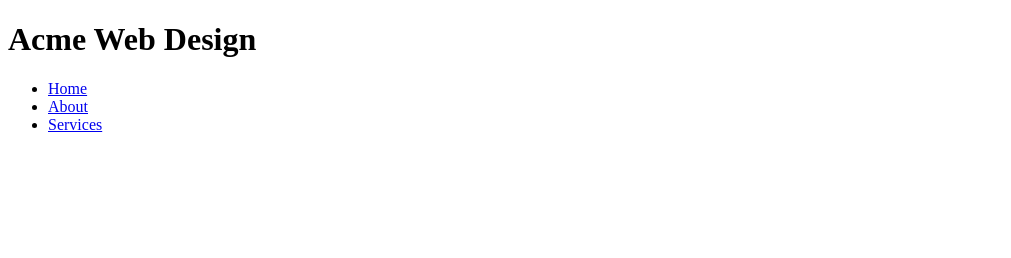
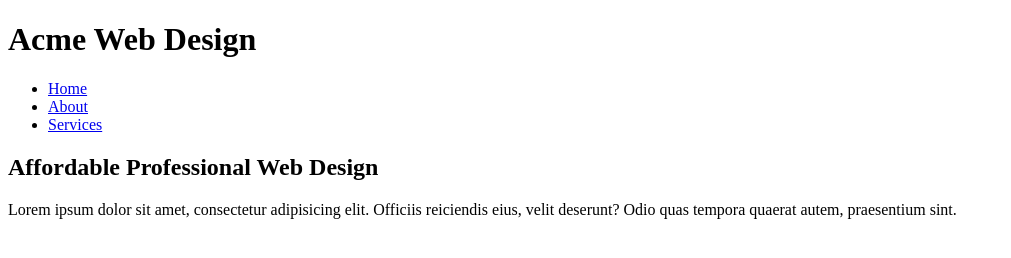
Before and after one commit to Derrick-Nyongesa/acme-landing-page, a plain HTML site: page index.html in a window 1280 px wide. Shown: the whole page, without its empty margins (0-1011 px from the left). Drawn offline with Linux system fonts and the light colour scheme.

Commit message:
added showcase section

```diff
--- a/index.html
+++ b/index.html
@@ -22,5 +22,13 @@
         </div>
     </header>
 
+     <!--showcase-->
+     <section id="showcase">
+        <div class="container">
+            <h1>Affordable Professional Web Design</h1>
+            <p>Lorem ipsum dolor sit amet, consectetur adipisicing elit. Officiis reiciendis eius, velit deserunt? Odio quas tempora quaerat autem, praesentium sint.</p>
+        </div>
+    </section>
+
 </body>
 </html>
```
